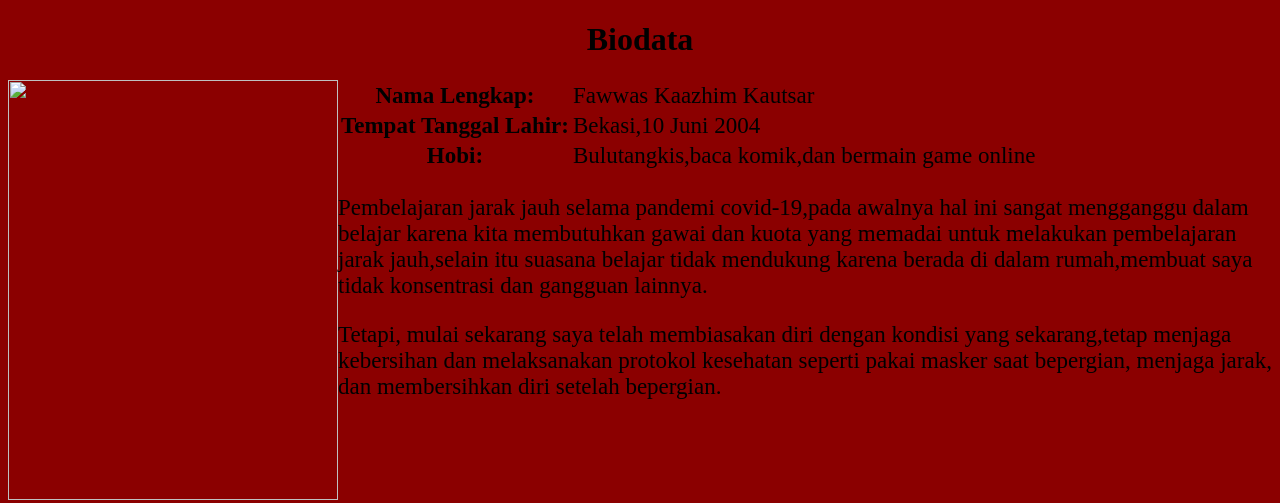
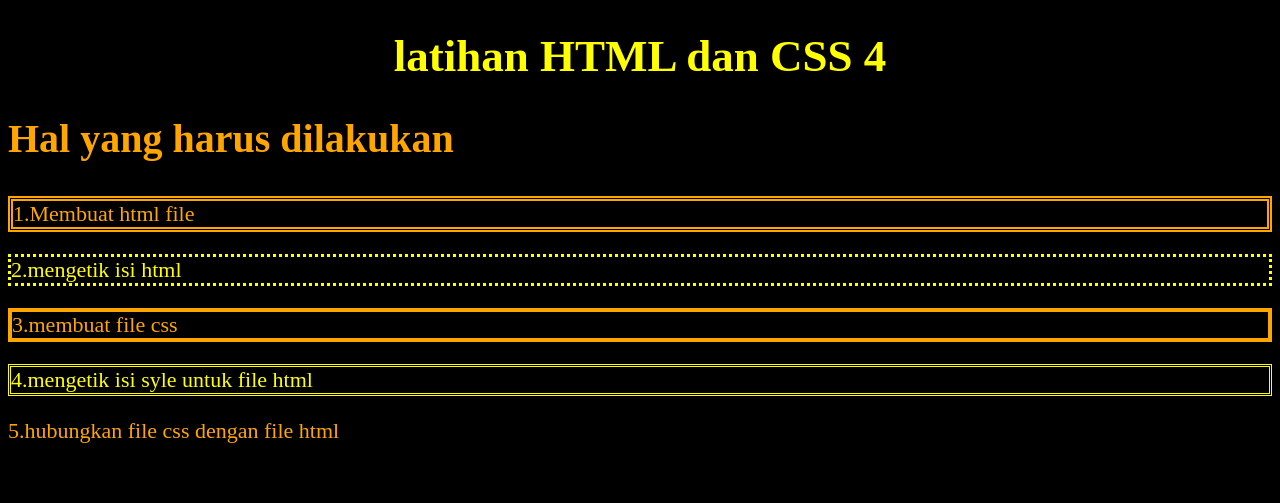
Before and after one commit to FawwasKaazhim/FawwasKaazhim.github.io, a plain HTML site: page index.html in a window 1280 px wide. Drawn offline with Linux system fonts and the light colour scheme.

Commit message:
Add files via upload

```diff
--- /dev/null
+++ b/Cssnih.css
@@ -0,0 +1,45 @@
+/* CSS Document */
+body{
+	background-color: black
+}
+
+h1{
+	color: yellow;
+	font-size: 45px;
+	text-align: center;
+}
+h2{
+	color: orange;
+	font-size: 40px;
+	text-align: left;
+}
+p.one{
+	color: orange;
+	font-size: 22px;
+	border-style: double;
+	border-width: thick;
+}
+p.two{
+	color: yellow;
+	font-size: 22px;
+	border-style: dotted;
+	border-width: 3px
+}
+p.three{
+	color: orange;
+	font-size: 22px;
+	border-style: solid;
+	border-width: 4px
+}
+p.four{
+	color: yellow;
+	font-size: 22px;
+	border-style: double;
+	border-width: medium;
+}
+p.five{
+	color: orange;
+	font-size: 22px;
+	border-style: thick;
+	border-width: 5px
+}
--- a/index.html
+++ b/index.html
@@ -1,36 +1,17 @@
 <!DOCTYPE html>
 <html>
 <head>
-	<style>
-		body {background-color: darkred}
-		h1 {color: black;text-align: center}
-		p {color: black;font-size: 23px}
-		th {color: black;font-size: 23px}
-		td {color: black;font-size: 23px}
-
-	</style>
-	<title>Biodata</title>
+	<link rel="stylesheet" href="Cssnih.css">
+	<title>CSS External</title>
 </head>
 <body>
-<h1>Biodata</h1>
-<img src="Fawwas Kaazhim Kautsar.jpg" width="330" height="420" align="left">
-
-<table>
-	<tr>
-		<th>Nama Lengkap:</th>
-		<td>Fawwas Kaazhim Kautsar</td>
-	</tr>
-	<tr>
-		<th>Tempat Tanggal Lahir:</th>
-		<td>Bekasi,10 Juni 2004</td>
-	</tr>
-	<tr>
-		<th>Hobi:</th>
-		<td>Bulutangkis,baca komik,dan bermain game online</td>
-	</tr>
-</table>
-<p>Pembelajaran jarak jauh selama pandemi covid-19,pada awalnya hal ini sangat mengganggu dalam belajar karena kita membutuhkan gawai dan kuota yang memadai untuk melakukan pembelajaran jarak jauh,selain itu suasana belajar tidak mendukung karena berada di dalam rumah,membuat saya tidak konsentrasi dan gangguan lainnya.</p>
-<p>Tetapi, mulai sekarang saya telah membiasakan diri dengan kondisi yang sekarang,tetap menjaga kebersihan dan melaksanakan protokol kesehatan seperti pakai masker saat bepergian, menjaga jarak, dan membersihkan diri setelah bepergian.</p>
+	<h1>latihan HTML dan CSS 4</h1>
+	<h2>Hal yang harus dilakukan</h2>
+	<p class="one">1.Membuat html file</p>
+	<p class="two">2.mengetik isi html</p>
+	<p class="three">3.membuat file css</p>
+	<p class="four">4.mengetik isi syle untuk file html</p>
+	<p class="five">5.hubungkan file css dengan file html</p>
 
 </body>
 </html>
```
